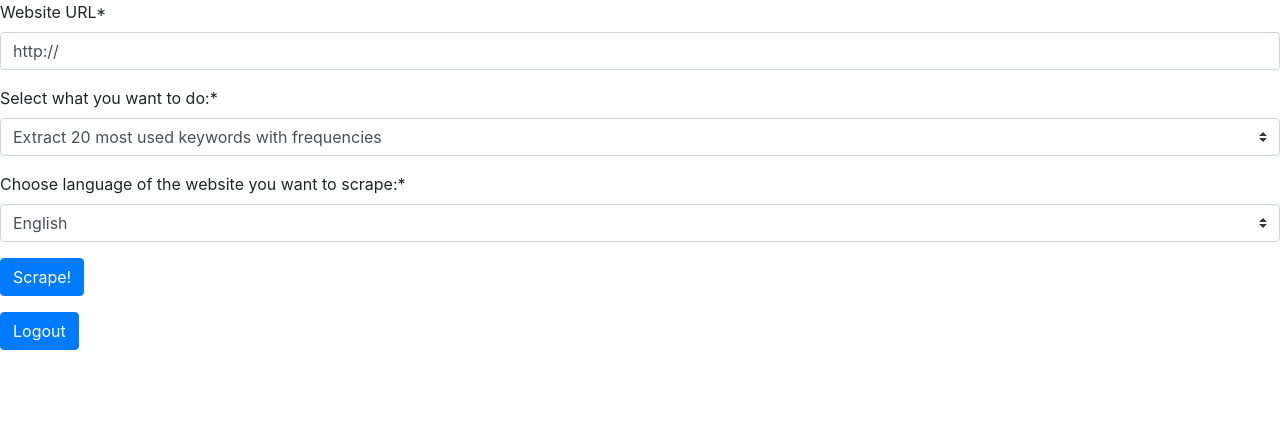
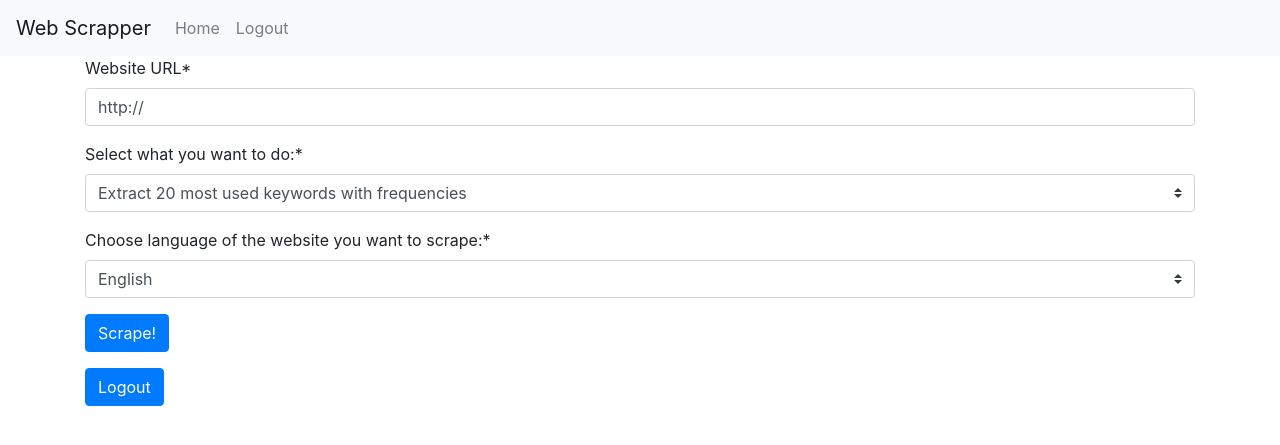
Before and after one commit to rosenmilev/BsWebScrapper, a Django app: page / in a window 1280 px wide. Shown: the top 445 px of the page. Run offline with Django 4.2, Linux system fonts and the light colour scheme; a user stored in the database is signed in; some libraries are stand-ins or nearby versions.

Commit message:
Add navigation in base template

```diff
--- a/templates/base.html
+++ b/templates/base.html
@@ -16,6 +16,24 @@
     </style>
   </head>
   <body>
+    {% block navbar %}
+        <nav class="navbar navbar-expand-lg navbar-light bg-light">
+  <a class="navbar-brand" href="{% url 'index' %}">Web Scrapper</a>
+  <button class="navbar-toggler" type="button" data-toggle="collapse" data-target="#navbarSupportedContent" aria-controls="navbarSupportedContent" aria-expanded="false" aria-label="Toggle navigation">
+    <span class="navbar-toggler-icon"></span>
+  </button>
+
+
+    <ul class="navbar-nav mr-auto">
+      <li class="nav-item">
+        <a class="nav-link" href="{% url 'index' %}">Home</a>
+      </li>
+        <li class="nav-item">
+        <a class="nav-link" href="{% url 'logout' %}">Logout</a>
+      </li>
+    </ul>
+    </nav>
+    {% endblock %}
     {% block content %}
 
 
--- a/templates/index.html
+++ b/templates/index.html
@@ -4,10 +4,13 @@
 
 
 {% block content %}
+    <div class="container">
         <form method="post">
             {% csrf_token %}
             {{ form|crispy}}
             <button class="btn btn-primary" type="submit">Scrape!</button>
         </form>
-<a href="{% url 'logout' %}" class="btn btn-primary">Logout</a>
+    <a href="{% url 'logout' %}" class="btn btn-primary">Logout</a>
+    </div>
+
 {% endblock %}
```
Also changed, not shown: templates/error.html (+4 -3 lines), db.sqlite3.
